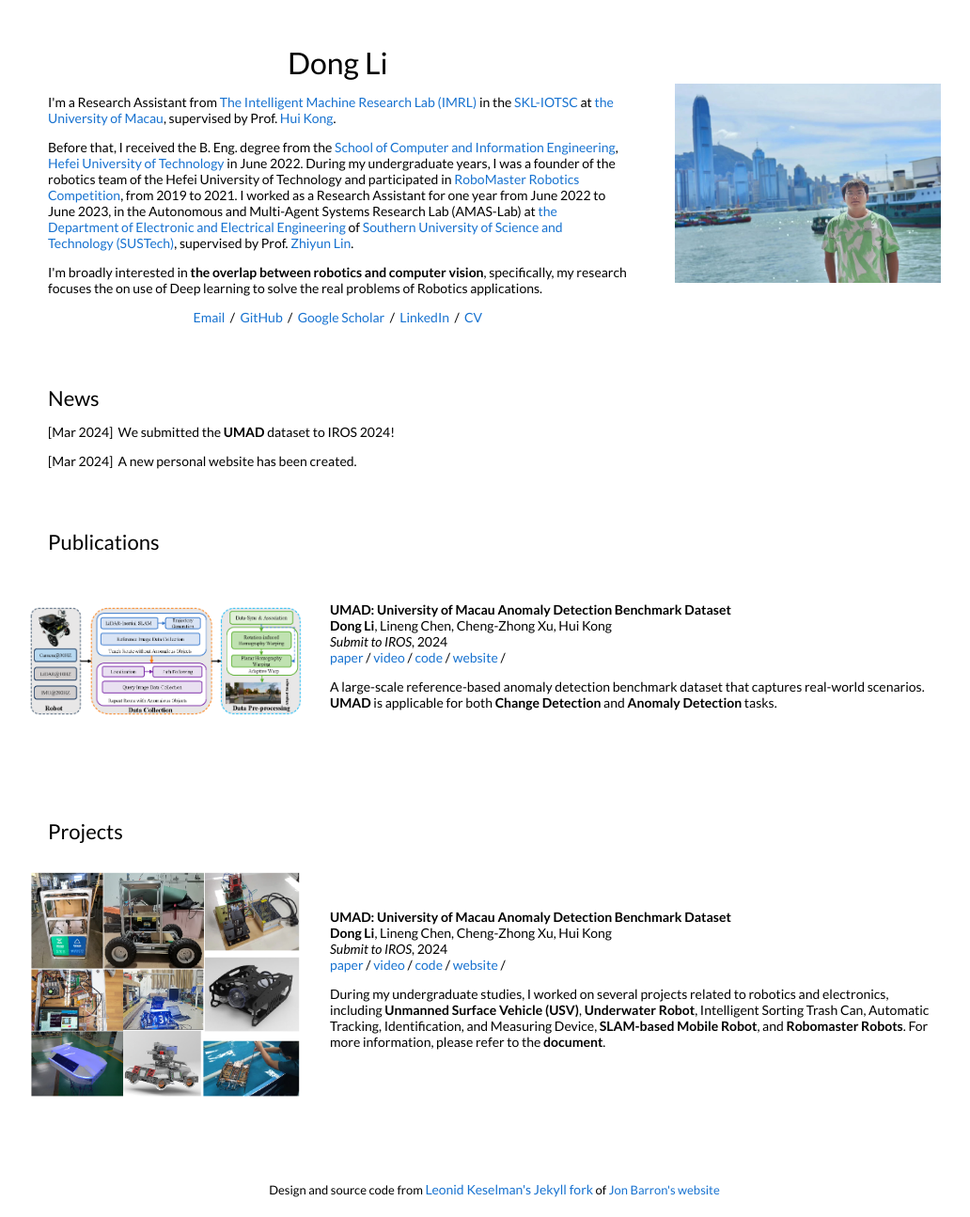
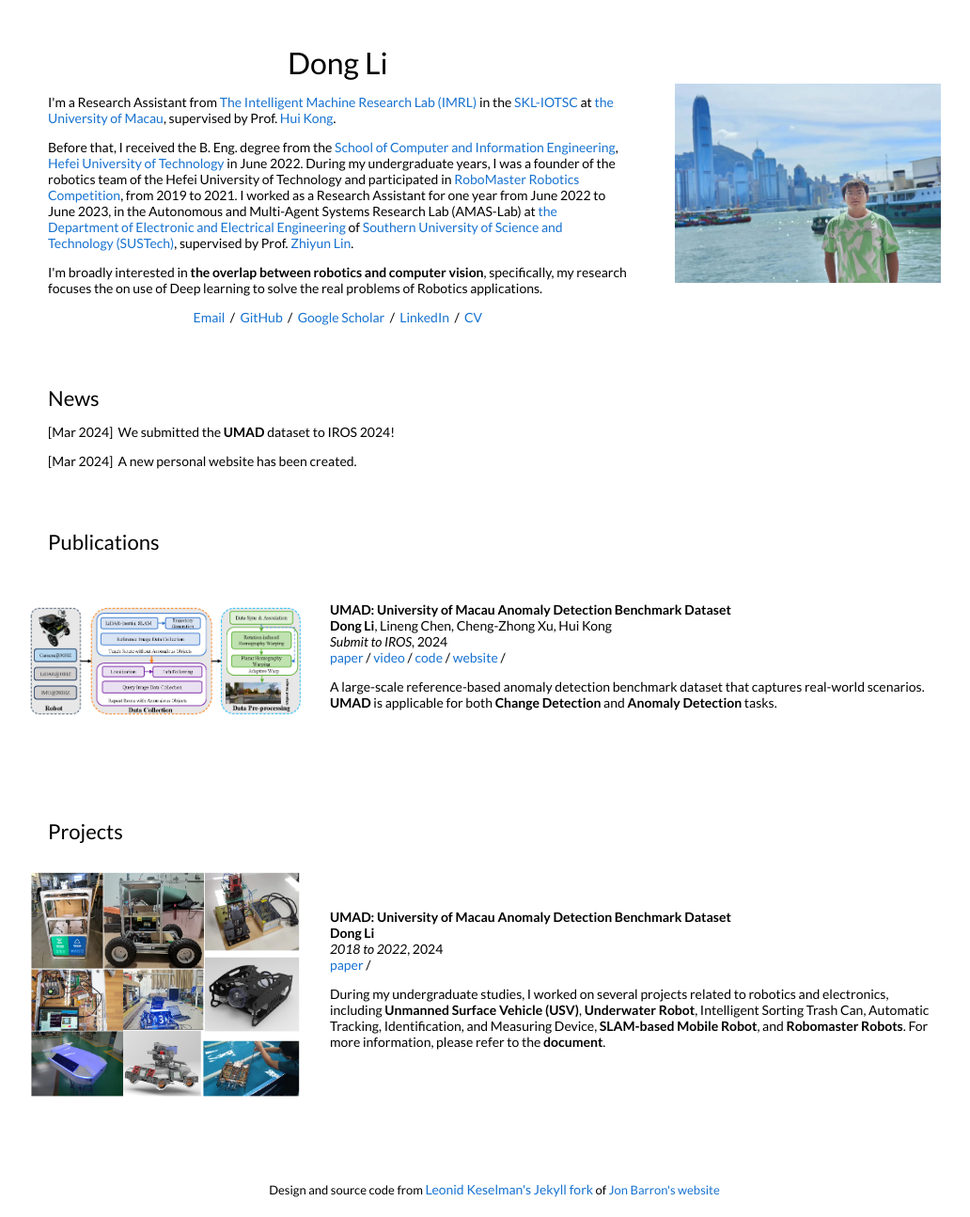
Before and after one commit to DoongLi/DoongLi.github.io, a Jekyll site: the page built from _posts/2024-03-31-project.markdown, in a window 1280 px wide. Shown: the whole page at 94% size, without its empty margins (114-1146 px from the left). Built offline with Jekyll 4.4.1, drawn with Linux system fonts in a browser that asks for light colours.

Commit message:
Update 2024-03-31-project.markdown

```diff
--- a/_posts/2024-03-31-project.markdown
+++ b/_posts/2024-03-31-project.markdown
@@ -5,12 +5,11 @@ date:   2024-03-29 22:21:59 +00:00
 image: /images/1.png
 categories: project
 author: "Dong Li"
-authors: "<strong>Dong Li</strong>, Lineng Chen, Cheng-Zhong Xu, Hui Kong"
-venue: "Submit to IROS"
-website: https://doongli.github.io/umad
-paper: https://doongli.github.io/
-video: https://www.youtube.com/watch?v=xORb4H-AyNw
-code: https://github.com/IMRL/UMAD
+authors: "<strong>Dong Li</strong>"
+venue: "2018 to 2022"
+
+paper: https://github.com/DoongLi/DoongLi.github.io/blob/main/doc/dongli-project.pdf
+
 ---
 
 
```
